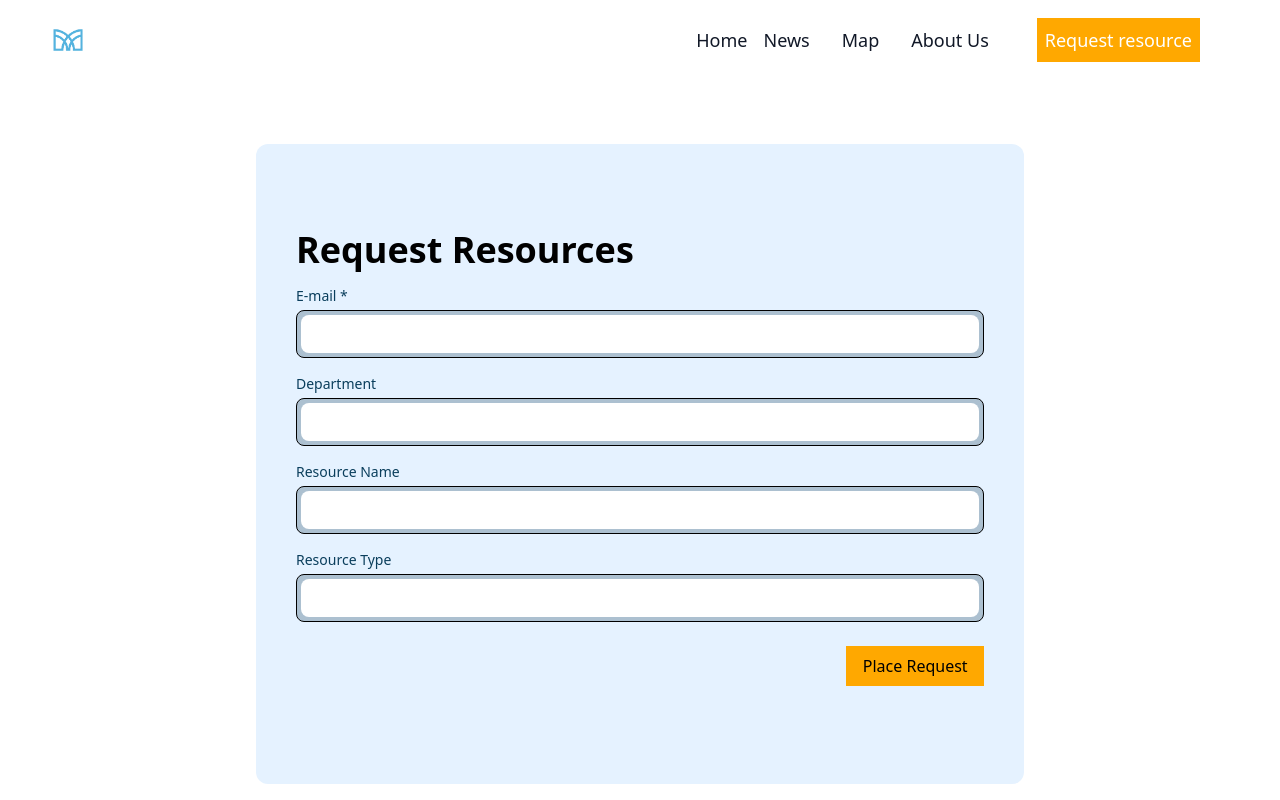
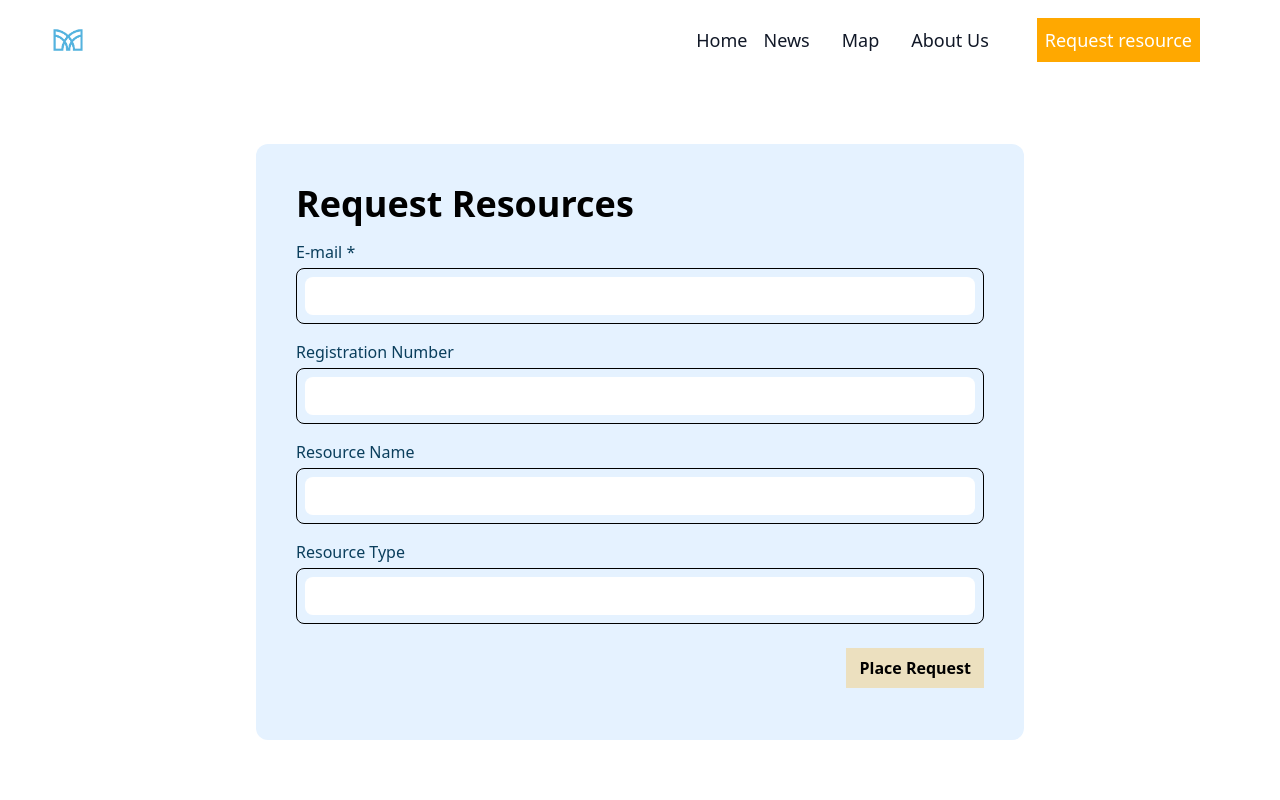
Before and after one commit to Viclaww/miversitysite, a Next.js app: page /request in a window 1280 px wide. Shown: the top 800 px of the page. Built offline with nearby package versions, Linux system fonts and the light colour scheme.

Commit message:
Added resource request feature

```diff
--- a/app/data/api/resourceSlice.ts
+++ b/app/data/api/resourceSlice.ts
@@ -2,15 +2,15 @@ import build from "next/dist/build";
 import { generalApiSlice } from "./generalApiSlice";
 
 export const resourceSlice = generalApiSlice.injectEndpoints({
-    endpoints: (builder) => ({
-        requestResource : builder.mutation({
-            query: (body) =>({
-                url: "/api/v1/audio",
-                method: "POST",
-                body
-            })
-        })
-    })
+  endpoints: (builder) => ({
+    requestResource: builder.mutation({
+      query: (body) => ({
+        url: "/api/v1/request",
+        method: "POST",
+        body,
+      }),
+    }),
+  }),
 });
 
 export const { useRequestResourceMutation } = resourceSlice;
--- a/app/layout.tsx
+++ b/app/layout.tsx
@@ -1,29 +1,30 @@
-import './globals.css'
-import type { Metadata } from 'next';
+import "./globals.css";
+import type { Metadata } from "next";
 
-import { Inter } from 'next/font/google';
+import { Inter } from "next/font/google";
+import StoreProvider from "./data/Provider";
 
 const inter = Inter({
-  subsets: ['latin'],
-  display: 'swap',
-  variable: '--font-inter'
- });
+  subsets: ["latin"],
+  display: "swap",
+  variable: "--font-inter",
+});
 
 export const metadata: Metadata = {
-  title: 'Miversity',
-  description: 'Your studies in your pocket!',
-}
+  title: "Miversity",
+  description: "Your studies in your pocket!",
+};
 
 export default function RootLayout({
   children,
 }: {
-  children: React.ReactNode
+  children: React.ReactNode;
 }) {
   return (
     <html lang="en">
       <body className={`font-inter overflow-x-hidden`}>
-        {children}
+        <StoreProvider>{children}</StoreProvider>
       </body>
     </html>
-  )
+  );
 }
--- a/app/page.tsx
+++ b/app/page.tsx
@@ -1,4 +1,5 @@
 import Image from "next/image";
+import React from "react";
 import { NavBar } from "./components/Navbar";
 import { Hero } from "./components/Hero";
 import { Partners } from "./components/Partners";
--- a/app/request/page.tsx
+++ b/app/request/page.tsx
@@ -2,85 +2,128 @@
 import { NavBar } from "../components/Navbar";
 import React, { useState } from "react";
 import { Footer } from "../components/Footer";
-export default function Layout() {
+import { ThreeDots } from "react-loader-spinner";
+import { useRequestResourceMutation } from "../data/api/resourceSlice";
+
+export default function Page() {
   const [emailInput, setEmailInput] = useState("");
-  const [departmentInput, setDepartmentInput] = useState("");
   const [resourceName, setResourceName] = useState("");
   const [resourceType, setResourceType] = useState("");
+  const [regNo, setRegNo] = useState("");
+
+  const canAddRequest =
+    Boolean(emailInput) &&
+    Boolean(resourceName) &&
+    Boolean(resourceType) &&
+    Boolean(regNo);
+
+  const [
+    updatePost, // This is the mutation trigger
+    { isLoading, isSuccess }, // This is the destructured mutation result
+  ] = useRequestResourceMutation();
 
   const handleSubmit = (event: React.FormEvent) => {
     event.preventDefault();
     const requestData = {
-      email: emailInput,
-      department: departmentInput,
       resourceName: resourceName,
       resourceType: resourceType,
+      email: emailInput,
+      regNo,
     };
-    console.log(requestData);
+    updatePost(requestData);
   };
 
   return (
     <>
       <NavBar />
-      <section className="w-[90vw] md:w-[60vw]   flex justify-between items-center mx-auto h-[80vh] p-10 rounded-xl my-16  bg-auth ">
+      <section className="w-[90vw] md:w-[60vw]   flex justify-between items-center mx-auto h-auto p-5 md:p-10 rounded-xl my-5 md:my-16  bg-auth ">
+        {!isSuccess ? (
           <form className="flex flex-col w-full">
             <h2 className="text-4xl font-bold mb-3">Request Resources</h2>
-          <label className="text-sm my-1 text-[#0A3E5C]" htmlFor="">
+            <label className="text-md my-1 text-[#0A3E5C]" htmlFor="">
               E-mail *
             </label>
-          <div className="flex flex-1 rounded-lg border-black border-[1px] w-full p-1 bg-[#002B43]/25 mb-3 md:w-full relative flex-col">
+            <div className="flex flex-1 rounded-lg border-black border-[1px] w-full p-2 bg-auth mb-3 md:w-full relative flex-col">
               <input
                 value={emailInput}
                 required={true}
-              onChange={(e) => setEmailInput(e.target.value)}
+                onChange={(e: React.FormEvent) => setEmailInput(e.target.value)}
                 className=" auth-input w-full "
                 type="email"
               />
             </div>
-          <label className="text-sm my-1 text-[#0A3E5C]" htmlFor="">
-            Department
+            <label className="text-md my-1 text-[#0A3E5C]" htmlFor="">
+              Registration Number
             </label>
-          <div className="flex flex-1 rounded-lg border-black border-[1px]  p-1 bg-[#002B43]/25 mb-3 md:w-full relative flex-col">
+            <div className="flex flex-1 rounded-lg  border-black border-[1px] p-2 bg-auth mb-3 md:w-full relative flex-col">
               <input
-              value={departmentInput}
+                value={regNo}
                 required={true}
-              onChange={(e) => setDepartmentInput(e.target.value)}
+                onChange={(e: React.FormEvent) => setRegNo(e.target.value)}
                 className=" auth-input"
                 type="text"
               />
             </div>
-          <label className="text-sm my-1 text-[#0A3E5C]" htmlFor="">
+            <label
+              className="text-md font-normal my-1 text-[#0A3E5C]"
+              htmlFor=""
+            >
               Resource Name
             </label>
-          <div className="flex flex-1 rounded-lg  border-black border-[1px] p-1 bg-[#002B43]/25 mb-3 md:w-full relative flex-col">
+            <div className="flex flex-1 rounded-lg  border-black border-[1px] p-2 bg-auth mb-3 md:w-full relative flex-col">
               <input
                 value={resourceName}
                 required={true}
-              onChange={(e) => setResourceName(e.target.value)}
+                onChange={(e: React.FormEvent) =>
+                  setResourceName(e.target.value)
+                }
                 className=" auth-input"
                 type="text"
               />
             </div>
-          <label className="text-sm my-1 text-[#0A3E5C]" htmlFor="">
+            <label className="text-md my-1 text-[#0A3E5C]" htmlFor="">
               Resource Type
             </label>
-          <div className="flex flex-1 rounded-lg border-black border-[1px]  p-1 bg-[#002B43]/25 mb-3 md:w-full relative flex-col">
+            <div className="flex flex-1 rounded-lg border-black border-[1px]  p-2 bg-auth mb-3 md:w-full relative flex-col">
               <input
                 value={resourceType}
                 required={true}
-              onChange={(e) => setResourceType(e.target.value)}
+                onChange={(e: React.FormEvent) =>
+                  setResourceType(e.target.value)
+                }
                 className=" auth-input"
                 type="text"
               />
             </div>
             <button
               type="submit"
+              disabled={!canAddRequest}
               onClick={handleSubmit}
-            className="bg-[#FFA800] py-2 my-3 w-full flex rounded-lg md:rounded-none justify-center self-end md:w-1/5 hover:bg-[#EEA000]"
+              className="bg-[#FFA800] py-2 my-3 w-full flex rounded-lg font-semibold md:rounded-none justify-center self-end md:w-1/5 hover:bg-[#EEA000] disabled:bg-opacity-25 disabled:cursor-default"
             >
-            Place Request
+              {isLoading ? (
+                <ThreeDots
+                  height="25"
+                  width="30"
+                  radius="9"
+                  color="#fff"
+                  ariaLabel="three-dots-loading"
+                  visible={true}
+                />
+              ) : (
+                "Place Request"
+              )}
             </button>
           </form>
+        ) : (
+          <div className="flex text-center px-20 w-full h-[60vh] justify-center items-center">
+            <h2 className="text-5xl font-bold leading-relaxed ">
+              Thank you for requesting this resource it will be delivered to you
+              <br />
+              Via E-mail
+            </h2>
+          </div>
+        )}
       </section>
       <Footer />
     </>
```
Also changed, not shown: app/data/Provider.tsx (+9 -9 lines), package.json (+5 -2 lines), tsconfig.json (+12 -3 lines), 1 other file (tests, documents, lock files or other folders). Lines whose indentation alone changed are shown as unchanged.
